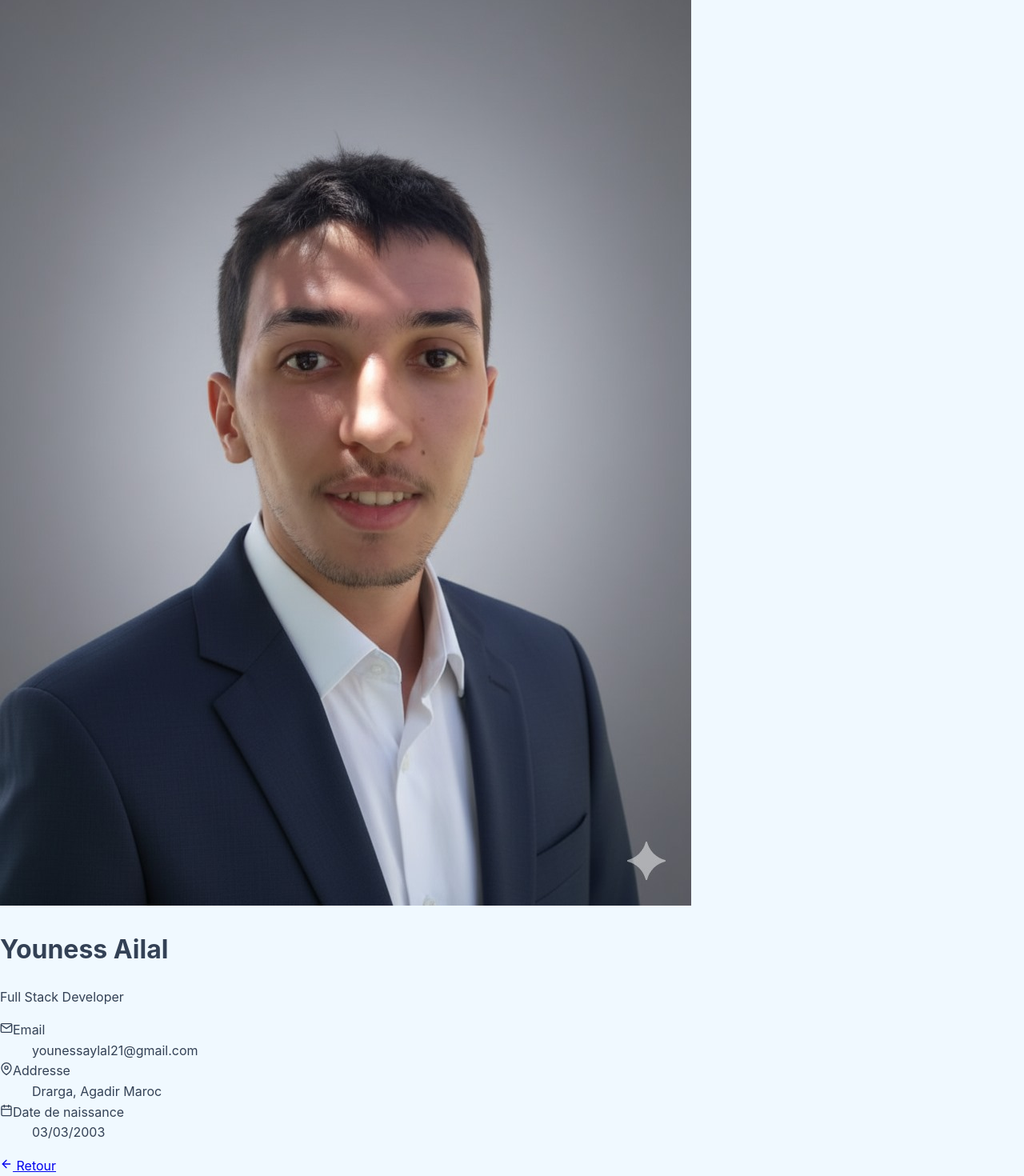
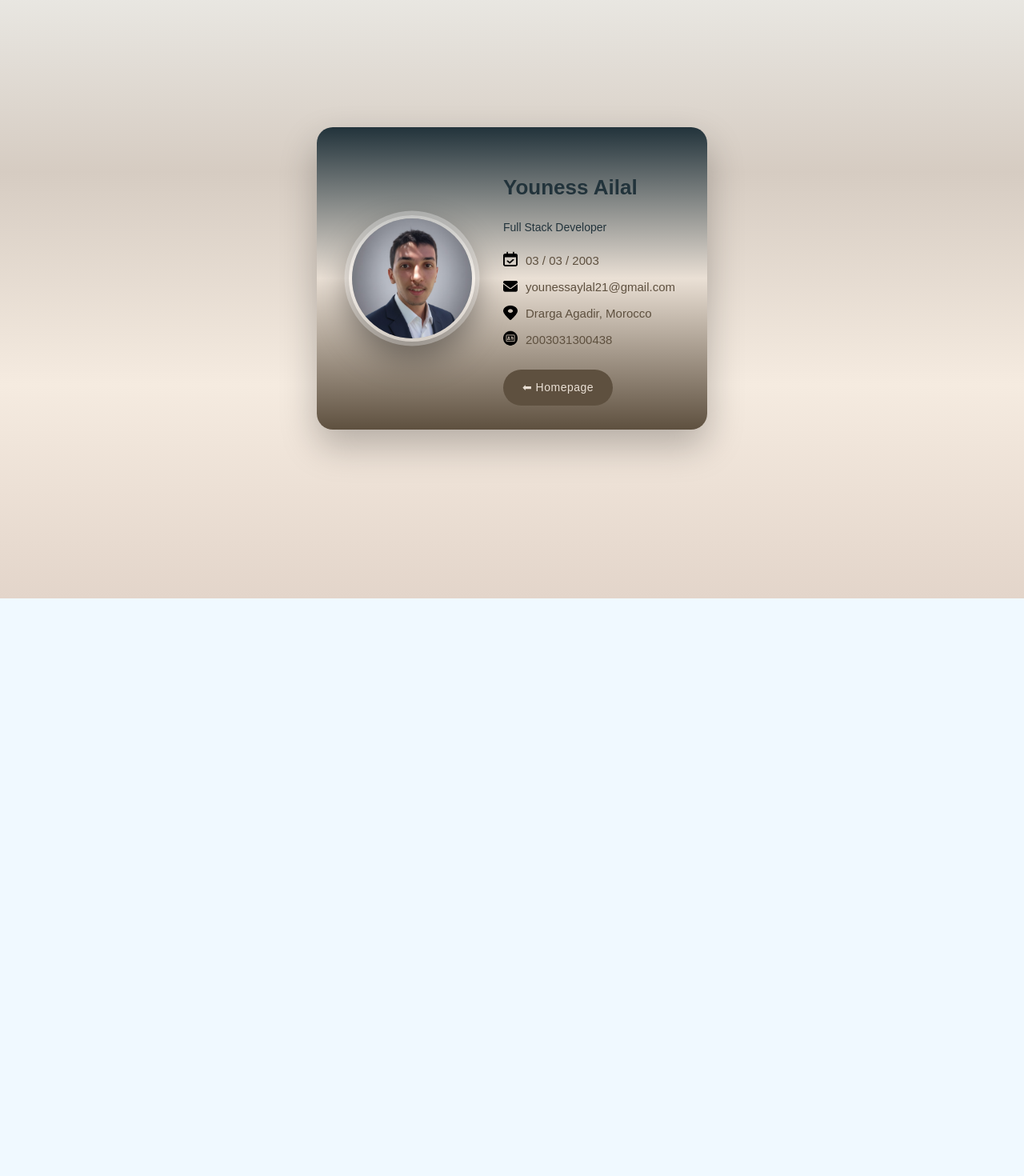
Before and after one commit to fstack567-stack/Projet-react, a React (Create React App) app: page /stagiaires/ailal in a window 1280 px wide. Shown: the part 52-1522 px from the top of the page at 80% size. After the commit the page ends 800 px from the top, so only its background shows below. Built offline with nearby package versions, Linux system fonts and the light colour scheme.

Commit message:
ailal page

```diff
--- a/src/components/Ailal.js
+++ b/src/components/Ailal.js
@@ -1,61 +1,57 @@
 import { Link } from "react-router-dom";
-import { FiMail, FiMapPin, FiCalendar, FiArrowLeft } from "react-icons/fi"; // Feather icons
+import "../styles/style.css";
+
+import calendarIcon from "../assets/icons/calendar.png";
+import emailIcon from "../assets/icons/email.png";
+import locationIcon from "../assets/icons/location.png";
+import cefIcon from "../assets/icons/cef.png"
+
+export default function Ailal() {
+  return (
+    <div className="container-alanbar">
+      <div className="profile-card-alanbar">
 
 
-const DETAILS = [
-  { label: "Email", value: "younessaylal21@gmail.com", icon: <FiMail /> },
-  { label: "Addresse", value: "Drarga, Agadir Maroc", icon: <FiMapPin /> },
-  { label: "Date de naissance", value: "03/03/2003", icon: <FiCalendar /> },
-];
-
-function Ailal() {
-  return (
-    <main>
-      <div>
-        <div >
+        <div className="image-wrapper-alanbar">
           <img
             src="/images/ailal.jpg"
-            alt="Youness Ailal"
-
+            alt="Mounia Alanbar"
+            className="profile-alanbar"
           />
-          <div ></div>
         </div>
 
-        <div >
-          <header>
-            <h1 >
-              Youness <span >Ailal</span>
-            </h1>
-            <p >Full Stack Developer</p>
-          </header>
+        <div className="card-alanbar">
+          <h2 className="name-alanbar">Youness Ailal</h2>
+          <p className="subtitle-alanbar">Full Stack Developer</p>
 
-          <dl >
-            {DETAILS.map((item, index) => (
-              <div
-                key={item.label}
+          <div className="info-alanbar">
+            <p>
+              <img src={calendarIcon} alt="Date" className="info-icon" />
+              03 / 03 / 2003
+            </p>
 
-                style={{ animationDelay: `${0.2 + index * 0.15}s` }}>
-                <div >
-                  <dt >
-                    {" "}
-                    {item.icon}
-                    {item.label}
-                  </dt>
-                  <dd >{item.value}</dd>
-                </div>
-              </div>
-            ))}
-          </dl>
+            <p>
+              <img src={emailIcon} alt="Email" className="info-icon" />
+              younessaylal21@gmail.com
+            </p>
 
-          <footer >
-            <Link to="/" >
-              <FiArrowLeft  /> Retour
-            </Link>
-          </footer>
+            <p>
+              <img src={locationIcon} alt="Location" className="info-icon" />
+              Drarga Agadir, Morocco
+            </p>
+            <p>
+              <img src={cefIcon} alt="cef" className="info-icon" />
+              2003031300438
+            </p>
+
+          </div>
+
+          <Link to="/" className="btn-retour-md">
+            ⬅ Homepage
+          </Link>
         </div>
+
       </div>
-    </main>
+    </div>
   );
 }
-
-export default Ailal;
```
